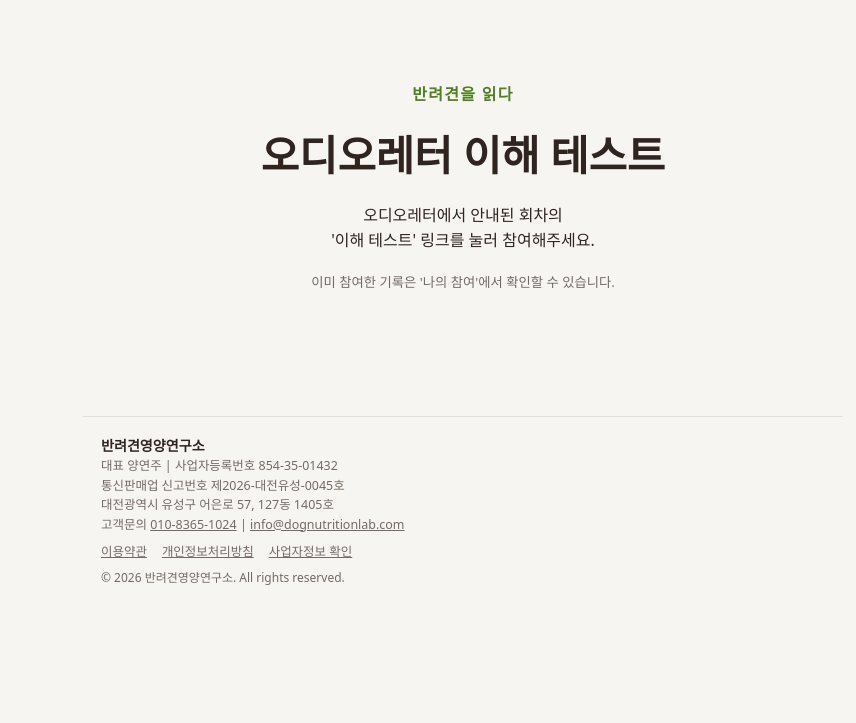
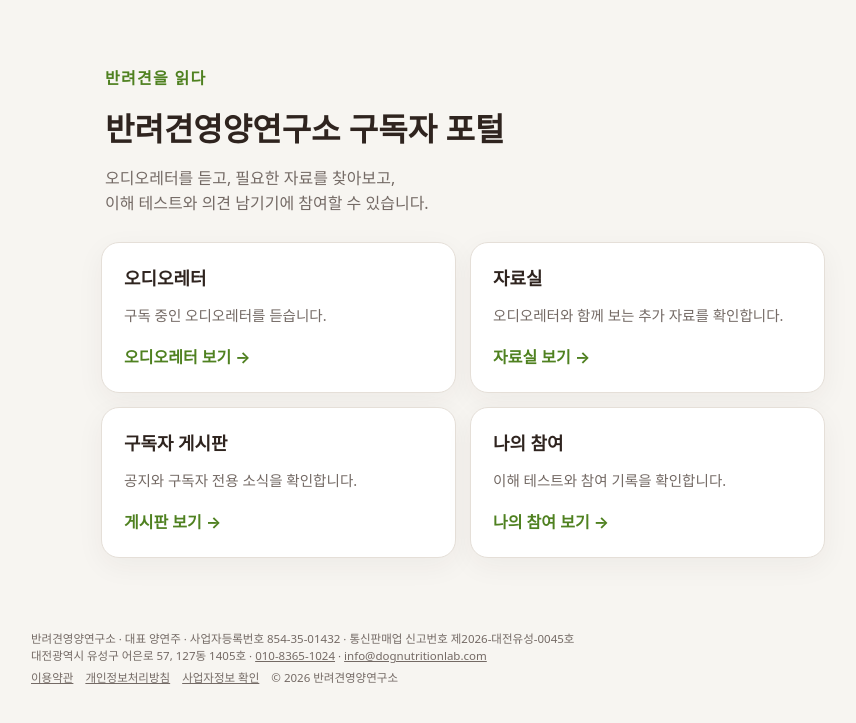
Before and after one commit to dognutritionlab25-cmd/audioletter-quiz-app, a Flask app: page / in a window 1280 px wide. Shown: the part 64-787 px from the top of the page, without its empty margins (177-1033 px from the left). Run offline with Flask 3, Linux system fonts and the light colour scheme.

Commit message:
Add files via upload

```diff
--- a/templates/base.html
+++ b/templates/base.html
@@ -21,22 +21,19 @@
     {% endfor %}
     {% block content %}{% endblock %}
   </main>
-  <footer class="site-footer">
-    {% if not request.path.startswith('/admin') %}
+  <footer class="site-footer {{ 'site-footer-home' if request.endpoint == 'index' else 'site-footer-minimal' }}">
+    {% if request.endpoint == 'index' %}
     <div class="footer-business">
-      <strong>반려견영양연구소</strong>
-      <div>대표 양연주 <span aria-hidden="true">|</span> 사업자등록번호 854-35-01432</div>
-      <div>통신판매업 신고번호 제2026-대전유성-0045호</div>
-      <div>대전광역시 유성구 어은로 57, 127동 1405호</div>
-      <div>고객문의 <a href="tel:01083651024">010-8365-1024</a> <span aria-hidden="true">|</span> <a href="mailto:info@dognutritionlab.com">info@dognutritionlab.com</a></div>
+      <div>반려견영양연구소 · 대표 양연주 · 사업자등록번호 854-35-01432 · 통신판매업 신고번호 제2026-대전유성-0045호</div>
+      <div>대전광역시 유성구 어은로 57, 127동 1405호 · <a href="tel:01083651024">010-8365-1024</a> · <a href="mailto:info@dognutritionlab.com">info@dognutritionlab.com</a></div>
     </div>
     {% endif %}
     <nav class="footer-links" aria-label="하단 안내">
       <a href="{{ url_for('public_pages.terms') }}">이용약관</a>
       <a href="{{ url_for('public_pages.privacy') }}">개인정보처리방침</a>
-      {% if not request.path.startswith('/admin') %}<a href="https://www.ftc.go.kr/www/selectBizCommList.do?key=254" target="_blank" rel="noopener noreferrer">사업자정보 확인</a>{% endif %}
+      {% if request.endpoint == 'index' %}<a href="https://www.ftc.go.kr/www/selectBizCommList.do?key=254" target="_blank" rel="noopener noreferrer">사업자정보 확인</a>{% endif %}
+      {% if request.endpoint == 'index' %}<small>© 2026 반려견영양연구소</small>{% endif %}
     </nav>
-    {% if not request.path.startswith('/admin') %}<small>© 2026 반려견영양연구소. All rights reserved.</small>{% endif %}
   </footer>
 </body>
 </html>
--- a/templates/index.html
+++ b/templates/index.html
@@ -1,9 +1,14 @@
 {% extends 'base.html' %}
 {% block content %}
-<section class="hero">
+<section class="hero portal-hero">
   <p class="eyebrow">반려견을 읽다</p>
-  <h1>오디오레터 이해 테스트</h1>
-  <p>오디오레터에서 안내된 회차의<br>'이해 테스트' 링크를 눌러 참여해주세요.</p>
-  <p><small>이미 참여한 기록은 '나의 참여'에서 확인할 수 있습니다.</small></p>
+  <h1>반려견영양연구소 구독자 포털</h1>
+  <p>오디오레터를 듣고, 필요한 자료를 찾아보고,<br>이해 테스트와 의견 남기기에 참여할 수 있습니다.</p>
+</section>
+<section class="portal-home-links" aria-label="포털 바로가기">
+  <article class="card portal-home-card"><h2>오디오레터</h2><p>구독 중인 오디오레터를 듣습니다.</p><a href="{{ url_for('audioletters.audioletter_list') }}">오디오레터 보기 →</a></article>
+  <article class="card portal-home-card"><h2>자료실</h2><p>오디오레터와 함께 보는 추가 자료를 확인합니다.</p><a href="{{ url_for('resources.resource_list') }}">자료실 보기 →</a></article>
+  <article class="card portal-home-card"><h2>구독자 게시판</h2><p>공지와 구독자 전용 소식을 확인합니다.</p><a href="{{ url_for('community.post_list') }}">게시판 보기 →</a></article>
+  <article class="card portal-home-card"><h2>나의 참여</h2><p>이해 테스트와 참여 기록을 확인합니다.</p><a href="{{ url_for('my_history') }}">나의 참여 보기 →</a></article>
 </section>
 {% endblock %}
```
Also changed, not shown: templates/audioletter_disclaimer.html (+8 -8 lines).
